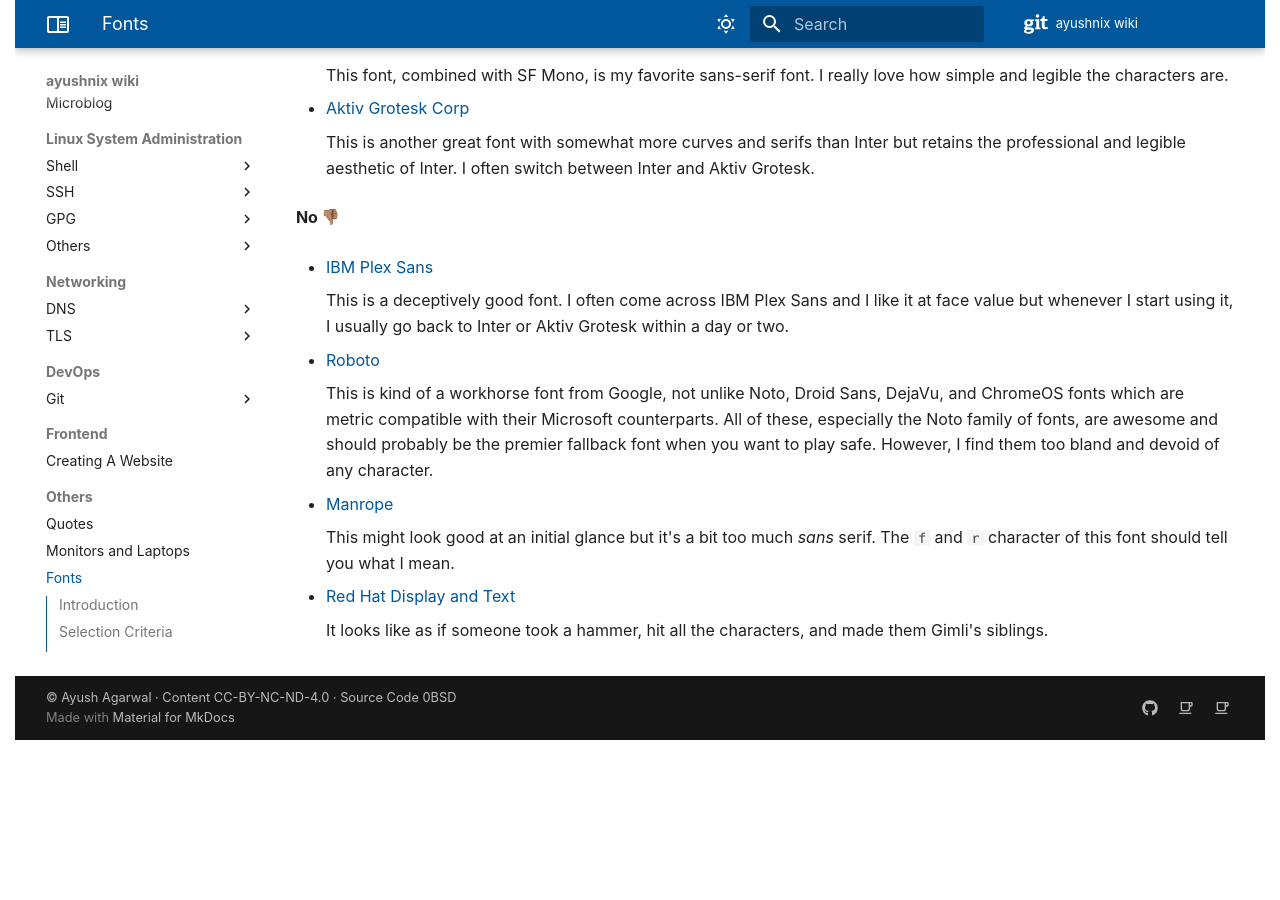
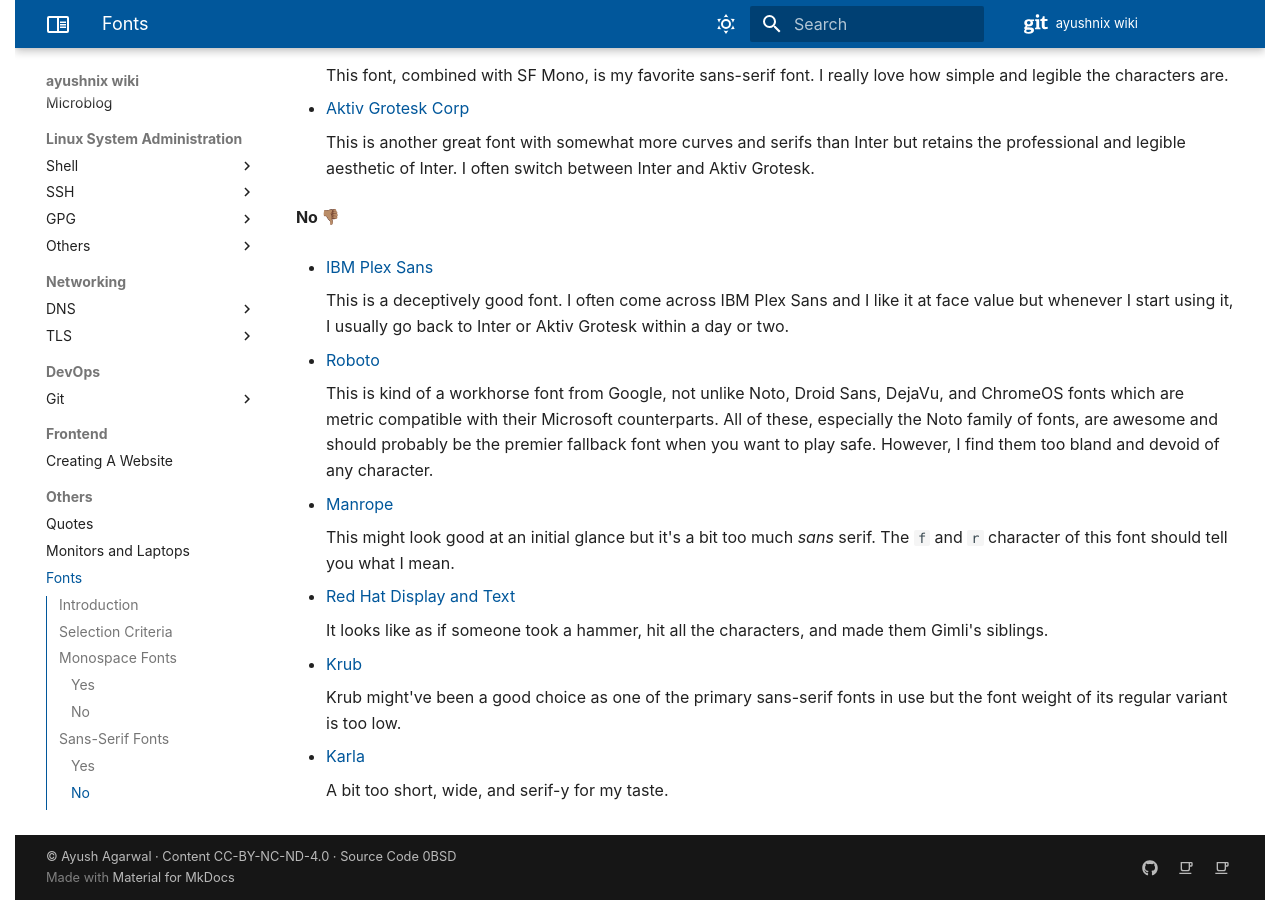
Before and after one commit to ayushnix/wiki, an MkDocs documentation site: the page built from docs/others/fonts.md, in a window 1280 px wide and 900 px high, scrolled down 1363 px. Built offline with MkDocs 1.6.1 and Material for MkDocs 9.7.7, drawn with Linux system fonts in a browser that asks for light colours; emoji names are drawn with the system emoji font; comment, search, counter and statistics services are not loaded; before the commit the page ends 2103 px from its top, so only the background shows below that.

Commit message:
add note about Krub and Karla fonts

```diff
--- a/docs/others/fonts.md
+++ b/docs/others/fonts.md
@@ -90,6 +90,15 @@
     It looks like as if someone took a hammer, hit all the characters, and made them Gimli's
     siblings.
 
+- [Krub][9]
+
+    Krub might've been a good choice as one of the primary sans-serif fonts in use but the font
+    weight of its regular variant is too low.
+
+- [Karla][10]
+
+    A bit too short, wide, and serif-y for my taste.
+
 [1]: https://developer.apple.com/fonts/
 [2]: https://github.com/be5invis/iosevka
 [3]: https://rsms.me/inter/
```
Also changed, not shown: other parts of docs/others/fonts.md (+2 -0 lines).
